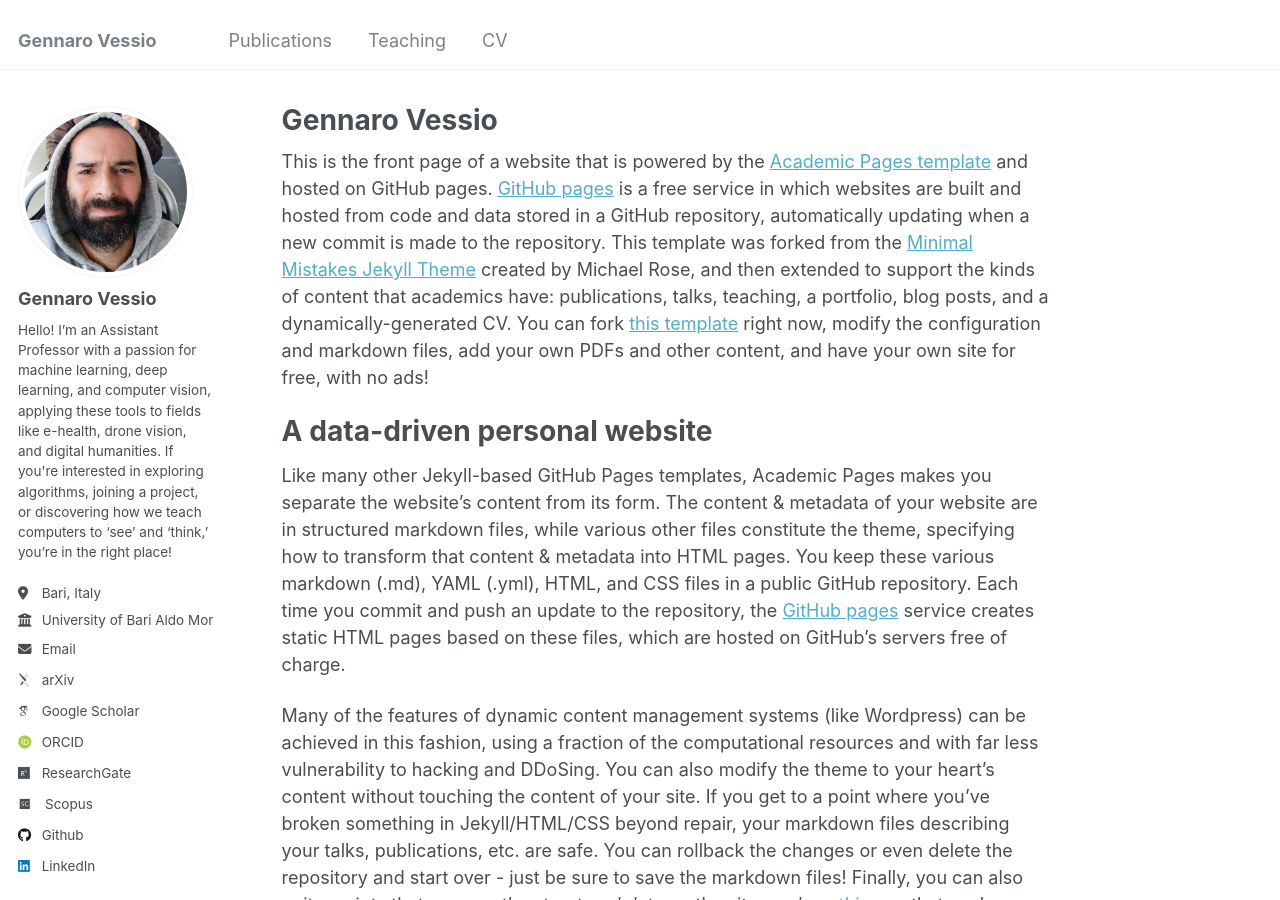
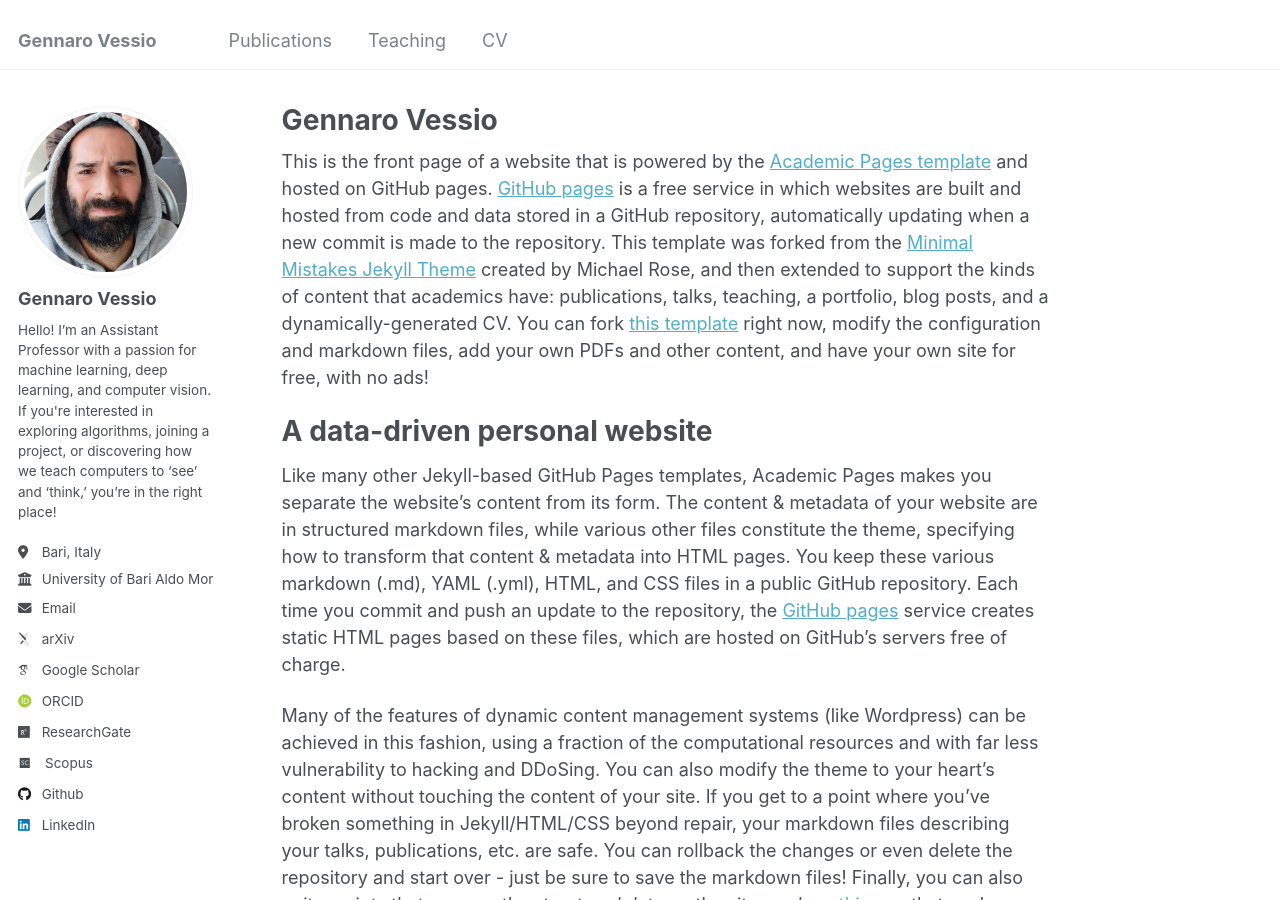
Before and after one commit to gvessio/gvessio.github.io, a Jekyll site: the page built from _pages/about.md, in a window 1280 px wide and 900 px high. Built offline with Jekyll 4.4.1, drawn with Linux system fonts in a browser that asks for light colours; some web fonts are replaced.

Commit message:
New change

```diff
--- a/_config.yml
+++ b/_config.yml
@@ -24,7 +24,7 @@ author:
   avatar           : "profile.png"
   name             : "Gennaro Vessio"
   pronouns         : # example: "she/her"
-  bio              : "Hello! I’m an Assistant Professor with a passion for machine learning, deep learning, and computer vision, applying these tools to fields like e-health, drone vision, and digital humanities. If you're interested in exploring algorithms, joining a project, or discovering how we teach computers to ‘see’ and ‘think,’ you’re in the right place!"
+  bio              : "Hello! I’m an Assistant Professor with a passion for machine learning, deep learning, and computer vision. If you're interested in exploring algorithms, joining a project, or discovering how we teach computers to ‘see’ and ‘think,’ you’re in the right place!"
   location         : "Bari, Italy"
   employer         : "University of Bari Aldo Moro"
   uri              : # URL
```
